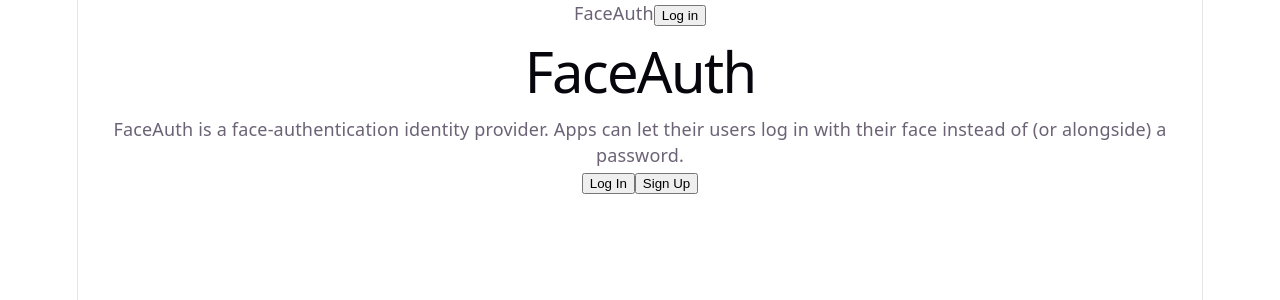
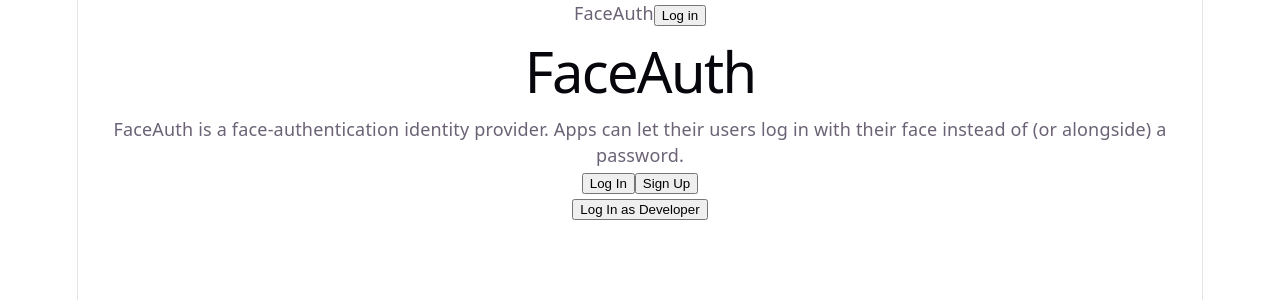
Before and after one commit to evfus/FaceAuthPlatform, a React (Vite) app in the folder frontend/: page / in a window 1280 px wide. Shown: the top 300 px of the page. Built offline with nearby package versions, Linux system fonts and the light colour scheme; no server answers.

Commit message:
add button for login as developer

```diff
--- a/frontend/src/Home.tsx
+++ b/frontend/src/Home.tsx
@@ -13,6 +13,9 @@ function Home() {
       </p>
       <button onClick={() => navigate("/login")}>Log In</button>
       <button onClick={() => navigate("/login?mode=signup")}>Sign Up</button>
+      <div>
+        <button onClick={() => navigate("/developer/login")}>Log In as Developer</button>
+      </div>
     </div>
   );
 }
```
